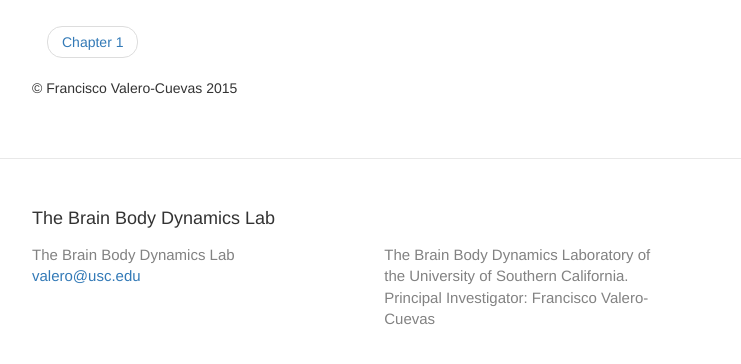
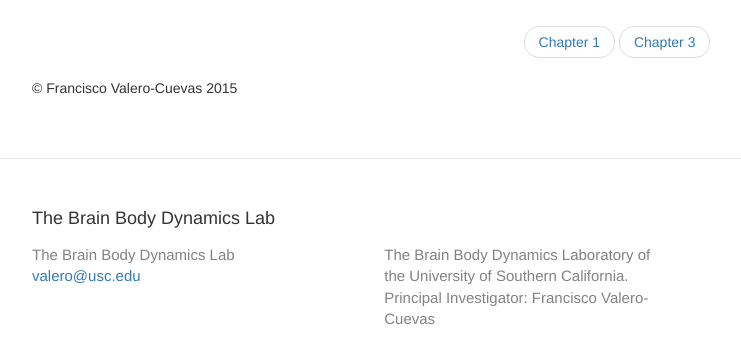
Before and after one commit to usc-bbdl/usc-bbdl.github.io, a Jekyll site: the page built from book_chapters/ch2.md, in a window 1280 px wide and 900 px high, scrolled down 1734 px, cut to the strip 515-879 px from the top of the window. Shown: the whole strip, without its empty margins (268-1009 px from the left). Built offline with Jekyll 4.4.1, drawn with Linux system fonts in a browser that asks for light colours.

Commit message:
remove alignment from floated next buttons

```diff
--- a/book_chapters/ch2.md
+++ b/book_chapters/ch2.md
@@ -84,8 +84,8 @@
 
 <div class="container">
   <ul class="pager">
-    <li class="previous"><a href="//http://valerolab.org/book_chapters/ch1.html/">Chapter 1</a></li>
-    <li class="next" style="float: center"><a href="//http://valerolab.org/book_chapters/ch3.html/">Chapter 3</a></li>
+    <li><a href="//http://valerolab.org/book_chapters/ch1.html/">Chapter 1</a></li>
+    <li><a href="//http://valerolab.org/book_chapters/ch3.html/">Chapter 3</a></li>
   </ul>
 </div>
 © Francisco Valero-Cuevas 2015
```
